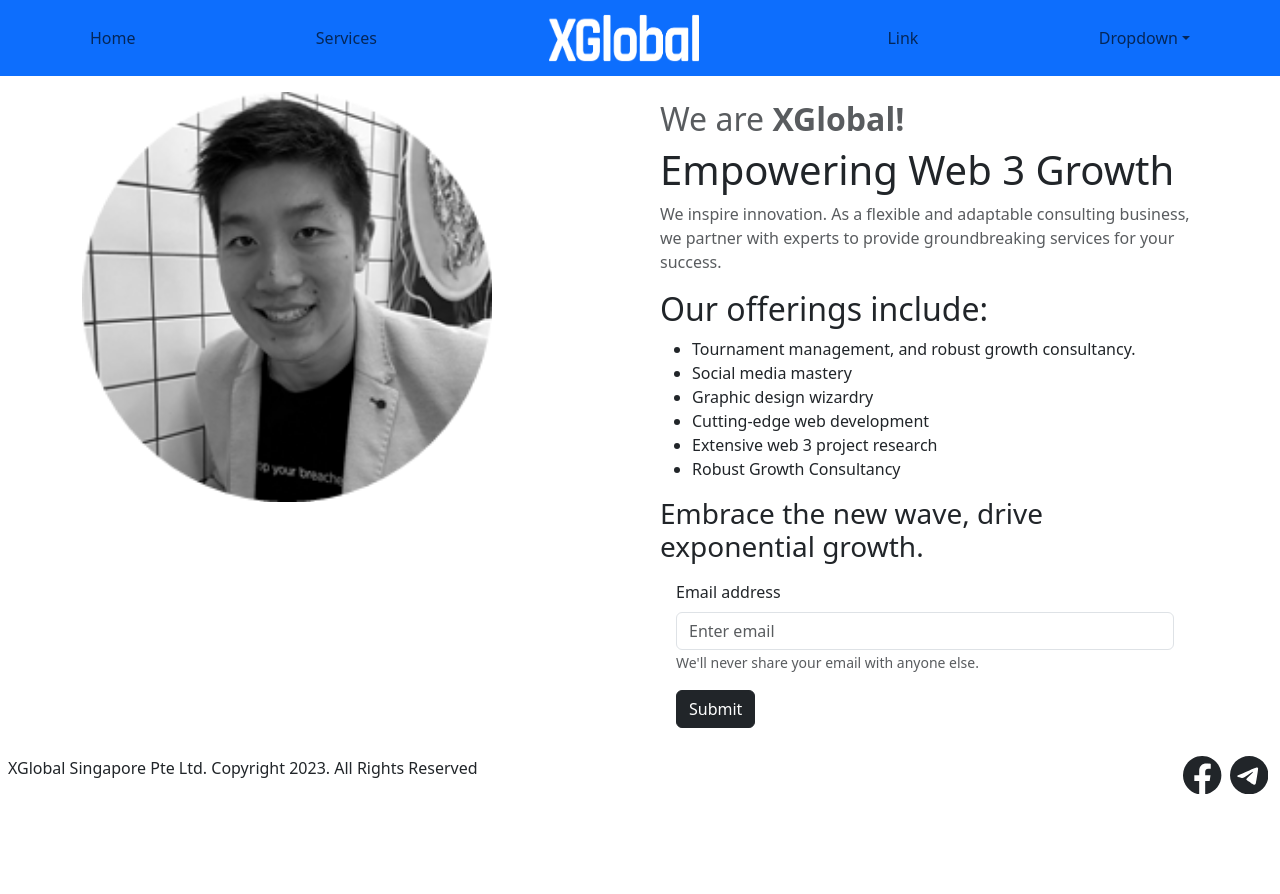
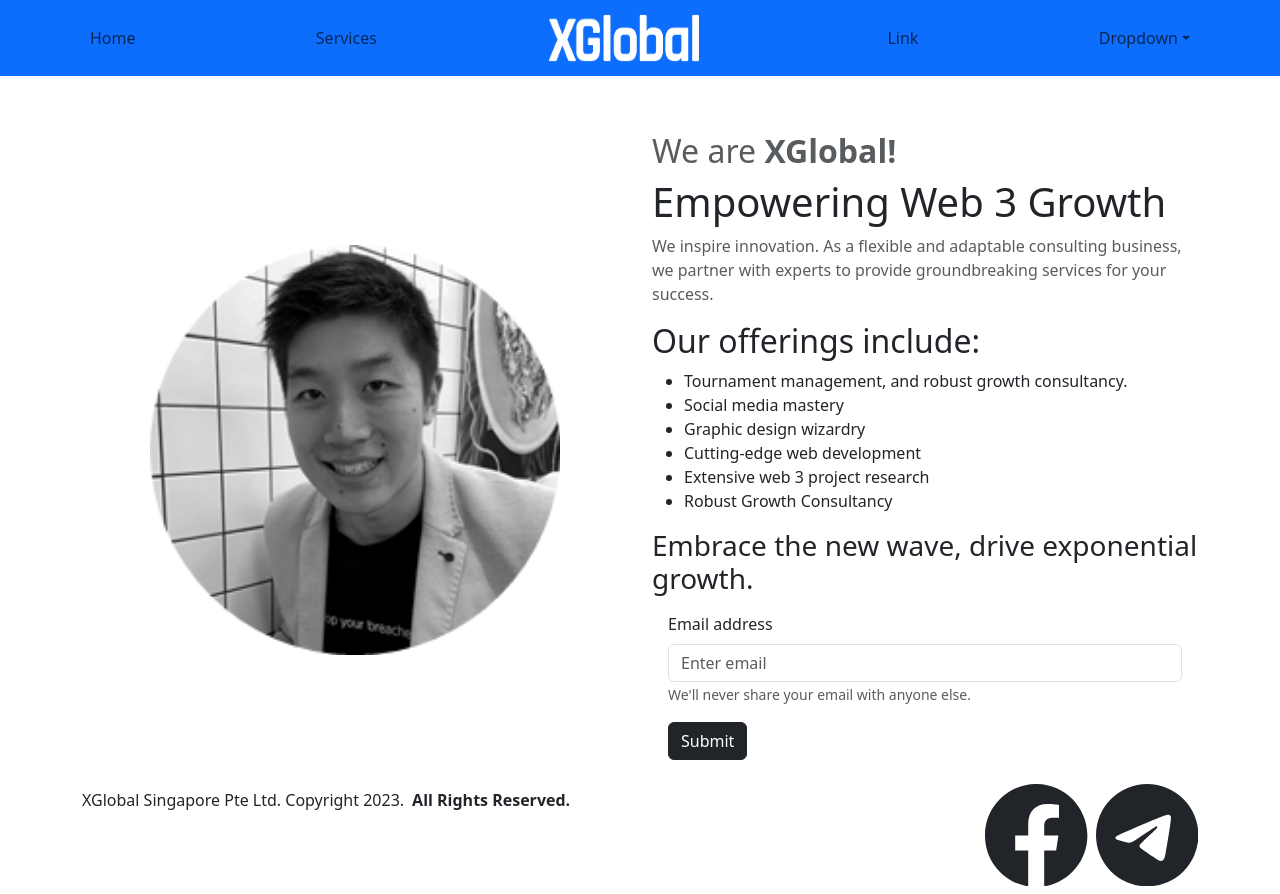
Before and after one commit to DanielUrn/xgantipattern, a React (Create React App) app: page / in a window 1280 px wide. Before the commit the page ends 800 px from the top, so only its background shows below. Built offline with nearby package versions, Linux system fonts and the light colour scheme.

Commit message:
footer somewhat fixed

```diff
--- a/src/components/footer.js
+++ b/src/components/footer.js
@@ -1,19 +1,23 @@
 import React from 'react'
+import { Container, Row, Col } from 'react-bootstrap';
 import { Facebook, Telegram } from 'react-bootstrap-icons';
 
 const Footer = () => {
   return (
-    <div>
-      <div className='footer d-flex mx-2 my-1 justify-content-between'>
-        <div className=''>
-          <span>XGlobal Singapore Pte Ltd. Copyright 2023. All Rights Reserved</span>
-        </div>
-        <div>
-          <Facebook className='mx-1' width={"3vw"} height={"3vw"}></Facebook>
-          <Telegram className='mx-1' width={"3vw"} height={"3vw"}></Telegram>
-        </div>
-      </div>
-    </div>
+    <footer className='position-relative bottom-0'>
+      <Container>
+        <Row>
+          <Col md='9' className='p-2 d-flex flex-column flex-md-row justify-content-center justify-content-md-start text-center'>
+              <span className='p-1'>XGlobal Singapore Pte Ltd. Copyright 2023.</span>
+              <span className='p-1'><b>All Rights Reserved.</b></span>
+          </Col>
+          <Col md='3' className='p-2 d-flex justify-content-center justify-content-md-end'>
+              <Facebook className='mx-1' width={"8vw"} height={"8vw"}></Facebook>
+              <Telegram className='mx-1' width={"8vw"} height={"8vw"}></Telegram>
+          </Col>
+        </Row>
+      </Container>
+    </footer>
   )
 }
 
--- a/src/components/home.js
+++ b/src/components/home.js
@@ -7,13 +7,13 @@ import team from "../img/jeff2.png";
 const Home = () => {
   return (
     <div>
-      <Container className="pt-3">
+      <Container className="pt-5">
         <Row>
-          <Col lg>
+          <Col className="d-flex align-content-center" lg >
             <img className="w-75 m-auto" src={team} alt="Team pfps"></img>
           </Col>
           <Col lg>
-            <div className="p-2">
+            <div className="pt-2">
               <h2 className="text-muted">
                 We are <span className="fw-bold">XGlobal!</span>
               </h2>
```
